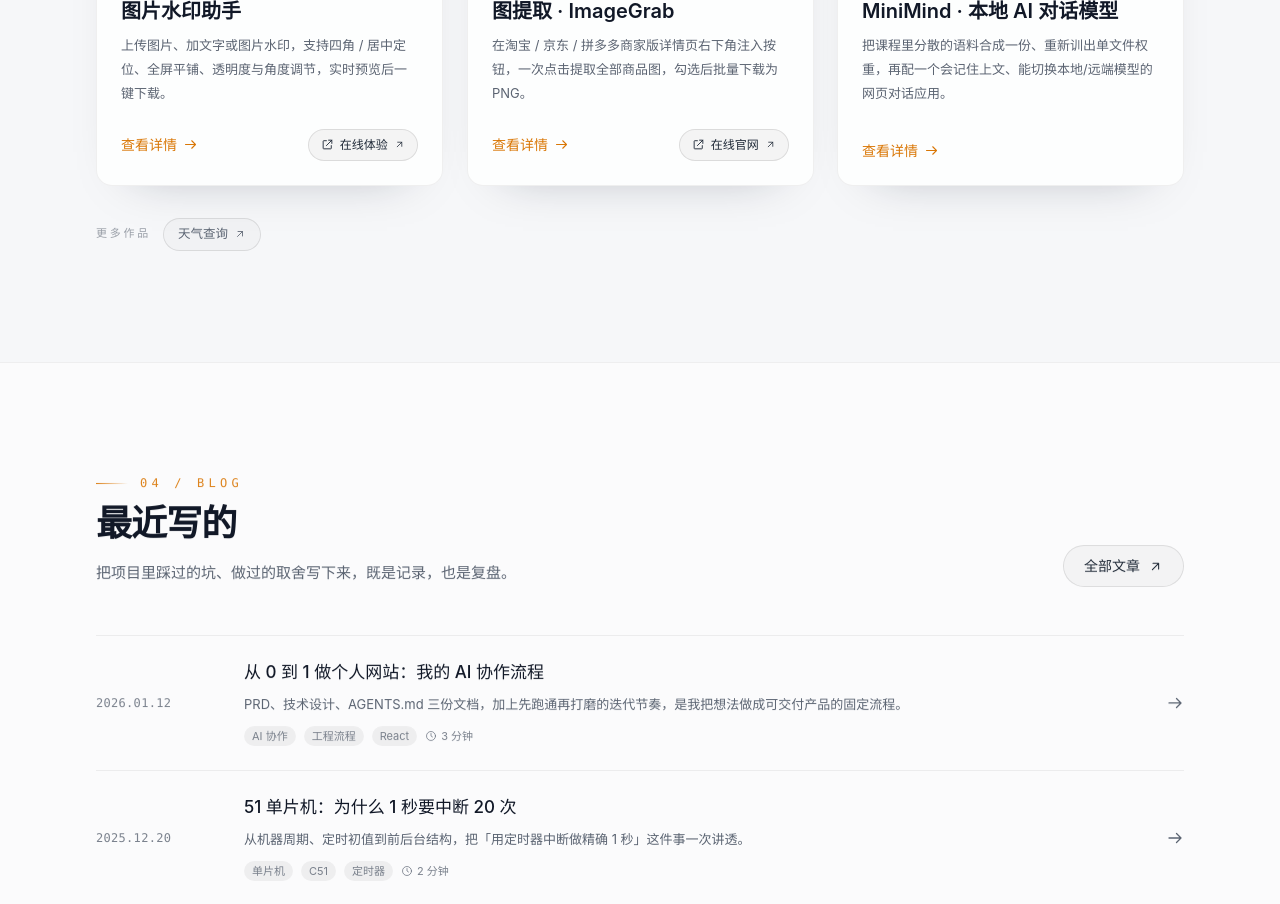
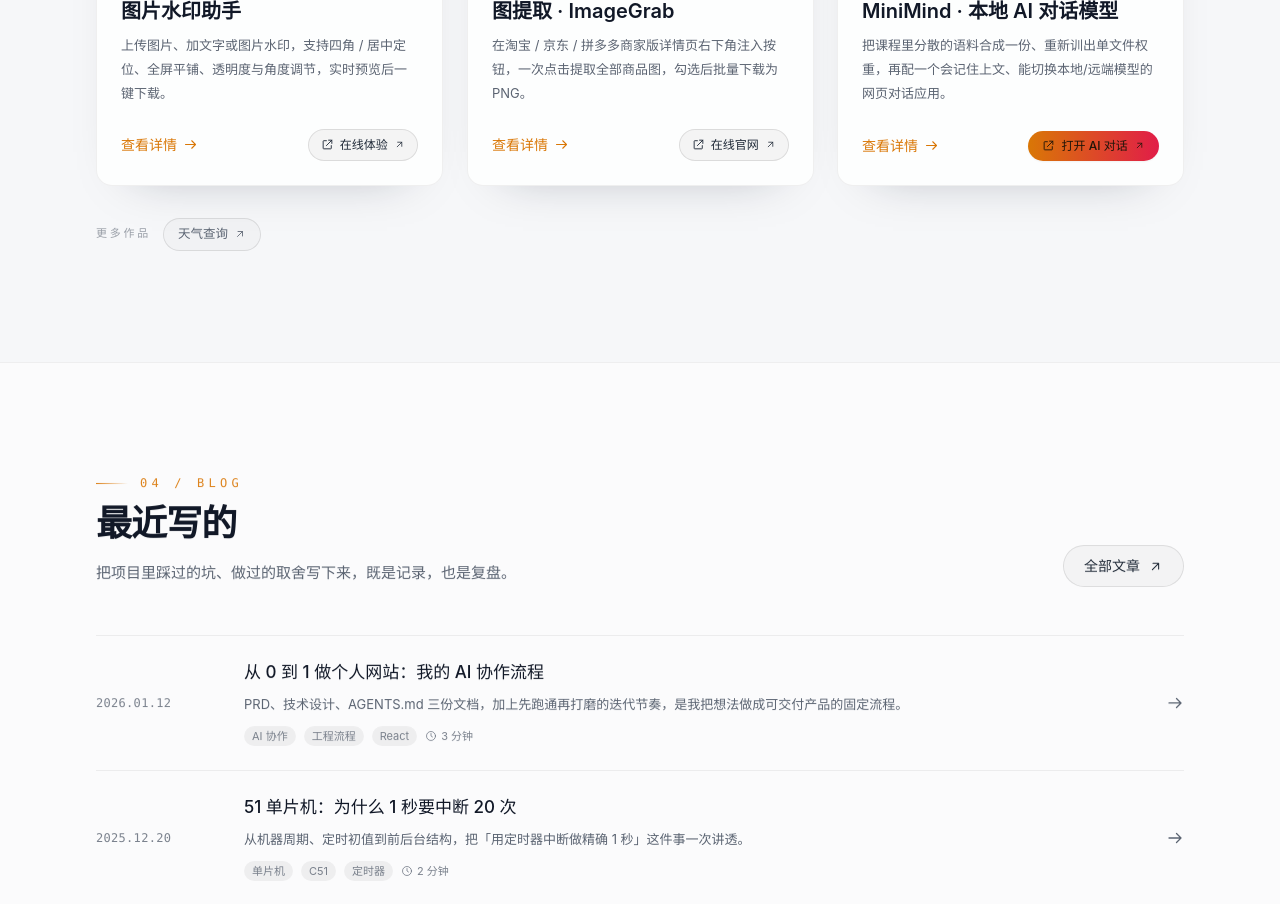
Before and after one commit to Sc30289/personal-site, a React (Vite) app: page /projects in a window 1280 px wide. Shown: the part 4060-4964 px from the top of the page. Built offline with nearby package versions, Linux system fonts and the light colour scheme.

Commit message:
feat: 个人网站 v1.0 上线（2026-10-30 14:52:13）

```diff
--- a/src/components/FeaturedCard.tsx
+++ b/src/components/FeaturedCard.tsx
@@ -66,7 +66,12 @@ export default function FeaturedCard({ project, index }: FeaturedCardProps) {
               href={demo.href}
               target="_blank"
               rel="noreferrer"
-              className="relative z-20 inline-flex items-center gap-1.5 rounded-full border border-black/10 bg-black/[0.04] px-3 py-1.5 text-[12px] text-mist transition-colors hover:border-accent/40 hover:text-[#111827]"
+              title={/127\.0\.0\.1|localhost/.test(demo.href) ? '需先在本机运行 python server.py' : demo.label}
+              className={
+                /127\.0\.0\.1|localhost/.test(demo.href)
+                  ? 'relative z-20 inline-flex items-center gap-1.5 rounded-full bg-gradient-to-r from-accent to-accent-violet px-3.5 py-1.5 text-[12px] font-medium text-[#201509] shadow-sm transition-transform hover:-translate-y-0.5'
+                  : 'relative z-20 inline-flex items-center gap-1.5 rounded-full border border-black/10 bg-black/[0.04] px-3 py-1.5 text-[12px] text-mist transition-colors hover:border-accent/40 hover:text-[#111827]'
+              }
             >
               <Icon name={linkIcon[demo.kind]} size={13} />
               {demo.label}
--- a/src/content/projects.ts
+++ b/src/content/projects.ts
@@ -236,7 +236,9 @@ Vite 构建后直接丢给 Netlify，构建命令 \`npm run build\`，产物目
       '固定题集评测：关键词命中 8/10 → 10/10，复读分 0.3 → 0.0',
       '配套应用：多轮上下文 + 摘要压缩、本地/多个远端一键切换、账号登录与数据隔离',
     ],
-    links: [],
+    links: [
+      { label: '打开 AI 对话', href: 'http://127.0.0.1:8765/', kind: 'demo' },
+    ],
     localApp: true,
     description: `## 背景
 
```
Also changed, not shown: 4 other files (tests, documents, lock files or other folders).
